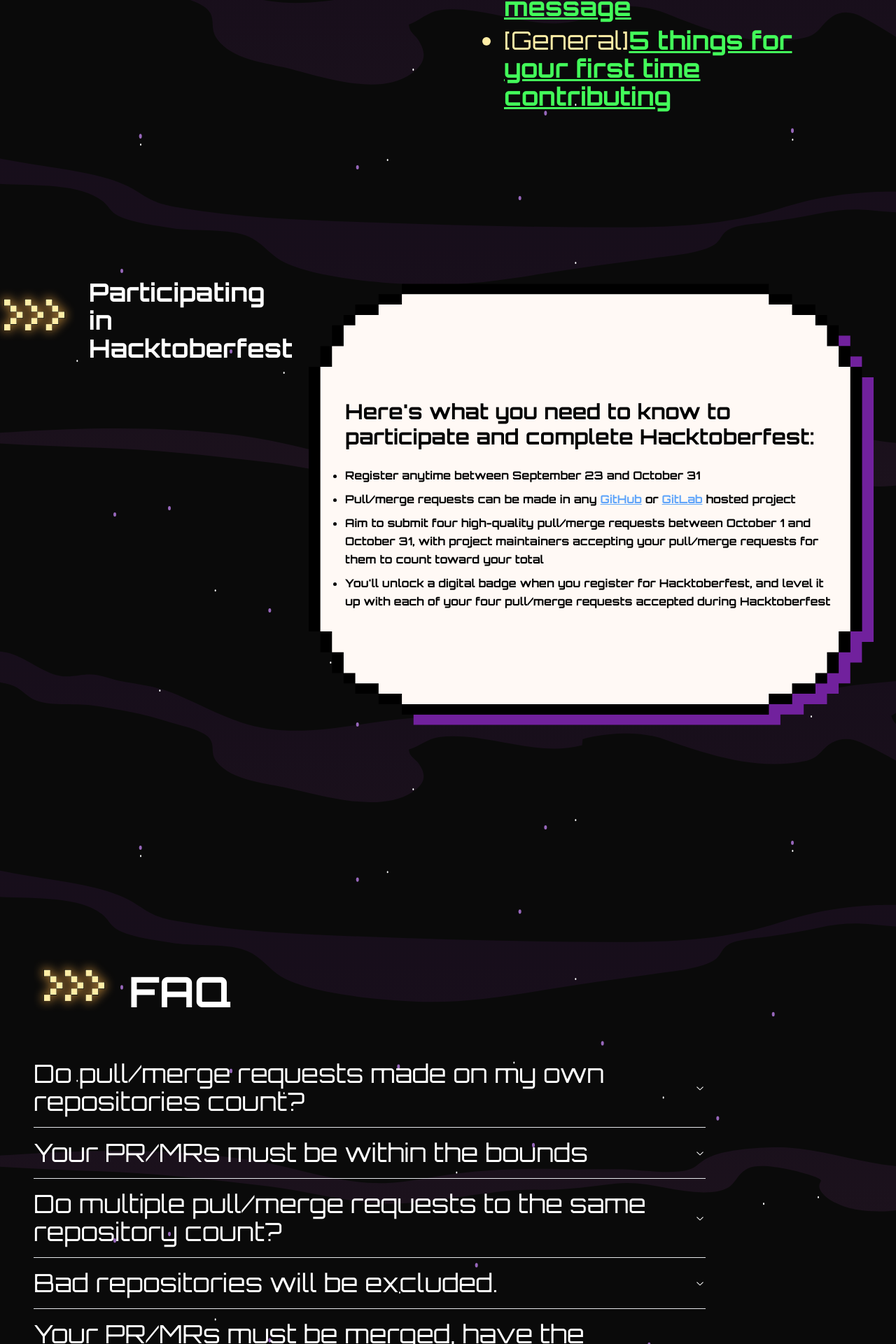
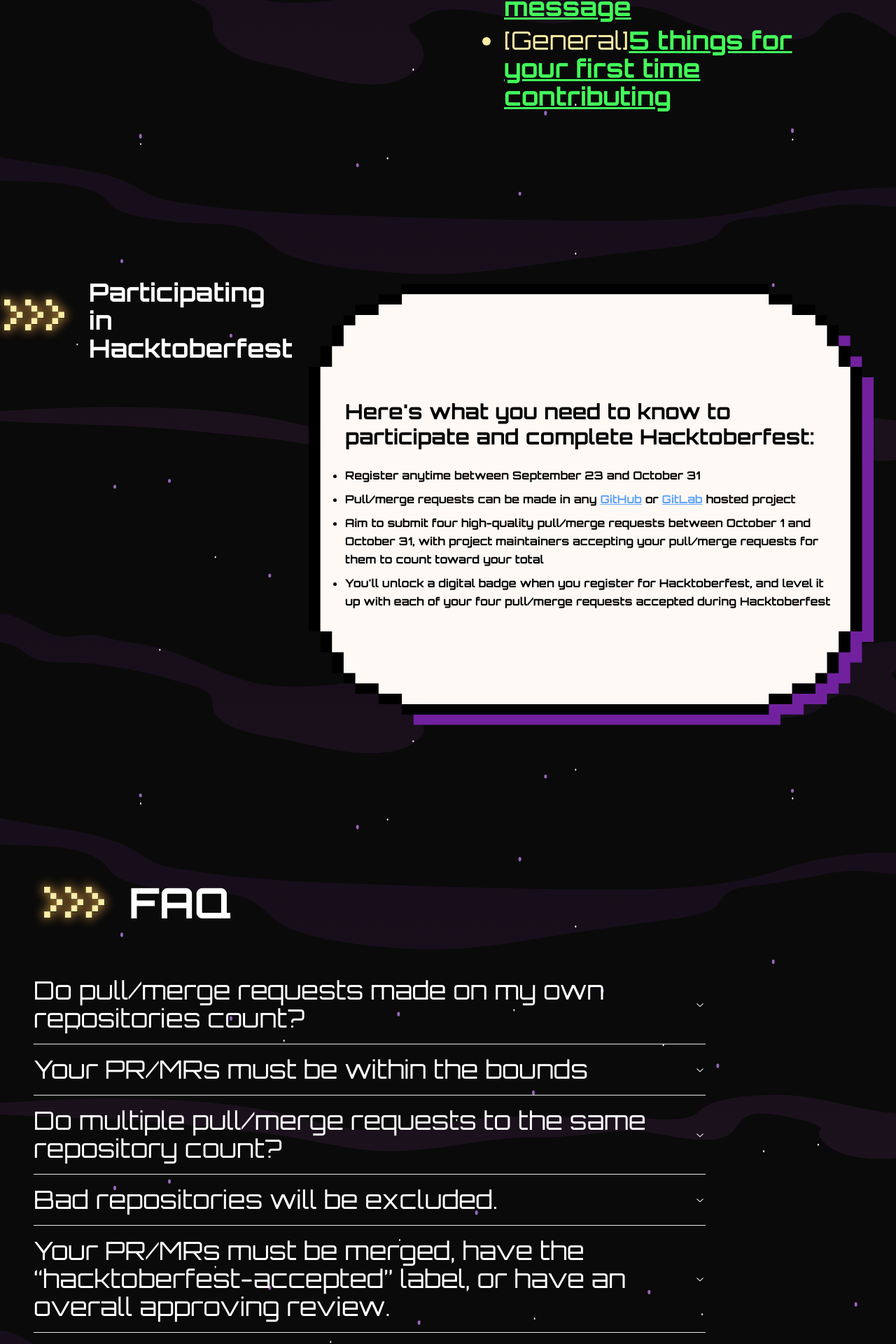
Before and after one commit to Deerwalk-Developers-Community/hacktoberfest, a Next.js app: page / in a window 1280 px wide. Shown: the part 2760-4680 px from the top of the page at 70% size. Built offline with nearby package versions, Linux system fonts and the light colour scheme.

Commit message:
fix:height

```diff
--- a/src/modules/faq/page.tsx
+++ b/src/modules/faq/page.tsx
@@ -39,10 +39,10 @@
       <div className="relative flex flex-col w-full lg:min-h-[1016px] max-md:min-h-screen max-md:px-5 max-md:max-w-full z-10">
         {" "}
         <Header level="3" logo={false} />
-        <main className="flex  flex-col relative gap-5 lg:gap-10 items-center lg:items-start justify-start lg:justify-center self-center mt-16 ml-4 w-full max-w-[1654px] max-md:mt-10 max-md:max-w-full p-10 pt-0">
+        <main className="flex  flex-col relative gap-5 lg:gap-10 items-center lg:items-start justify-start lg:justify-center self-center mt-5 ml-4 w-full max-w-[1654px] max-md:mt-10 max-md:max-w-full p-10 pt-0">
           <div className="flex flex-row items-center justify-center gap-3 lg:gap-5  md:gap-2">
             <Arrow className="object-contain shrink-0 mt-20 max-w-full aspect-[1.96] w-[116px] max-md:mt-10 max-md:w-[80px]" />
-            <h1 className="grow shrink mt-24 text-4xl lg:text-6xl text-white w-[293px] max-md:mt-10 max-md:text-3xl max-md:w-full ">
+            <h1 className="grow shrink mt-20 text-4xl lg:text-6xl text-white w-[293px] max-md:mt-10 max-md:text-3xl max-md:w-full ">
               FAQ
             </h1>
           </div>
--- a/src/modules/participatingSection/components/ParticipationInfo.tsx
+++ b/src/modules/participatingSection/components/ParticipationInfo.tsx
@@ -3,10 +3,10 @@
 
 const ParticipationInfo: React.FC = () => {
   return (
-    <section className="relative grid 2lg:place-items-center mx-auto min-h-[837px] px-3 py-8 2lg:px-5 2lg:py-16 text-white w-full">
-      <div className="absolute inset-0 w-full h-full">
+    <section className="relative grid 2lg:place-items-center mx-auto 2lg:min-h-[837px] px-3 py-8 2lg:px-5 2lg:py-16 text-white w-full">
+      <div className="absolute inset-0 2lg:w-full 2lg:h-full h-0 w-0">
         {/* Show the window only from 2lg breakpoint onwards */}
-        <Window className="w-full h-full object-cover 2lg:block hidden" />
+        <Window className="2lg:w-full 2lg:h-full object-cover 2lg:block hidden" />
       </div>
 
       <div className="relative z-10 w-full max-w-full 2lg:max-w-3xl p-2 md:p-6 2lg:p-8 text-left 2lg:text-black 2lg:space-y-6 leading-relaxed">
--- a/src/modules/participatingSection/page.tsx
+++ b/src/modules/participatingSection/page.tsx
@@ -8,7 +8,7 @@
   return (
     <div className="relative flex flex-col justify-center font-bold bg-neutral-950 min-h-screen overflow-hidden">
       <Stars className="absolute inset-0 w-fit h-full  min-h-[100vh] object-cover z-0" />{" "}
-      <div className="relative flex flex-col w-full min-h-[1016px] max-md:min-h-screen max-md:px-5 max-md:max-w-full z-10">
+      <div className="relative flex flex-col w-full min-h-dvh max-md:min-h-screen max-md:px-5 max-md:max-w-full z-10">
         {" "}
         <Header level="2" logo={false} />
         <main className="flex lg:flex-row flex-col relative lg:gap-10 items-center lg:items-start justify-start lg:justify-center self-center mt-16 ml-4 w-full max-w-[1654px] max-md:mt-10 max-md:max-w-full p-10 pb-0">
```
